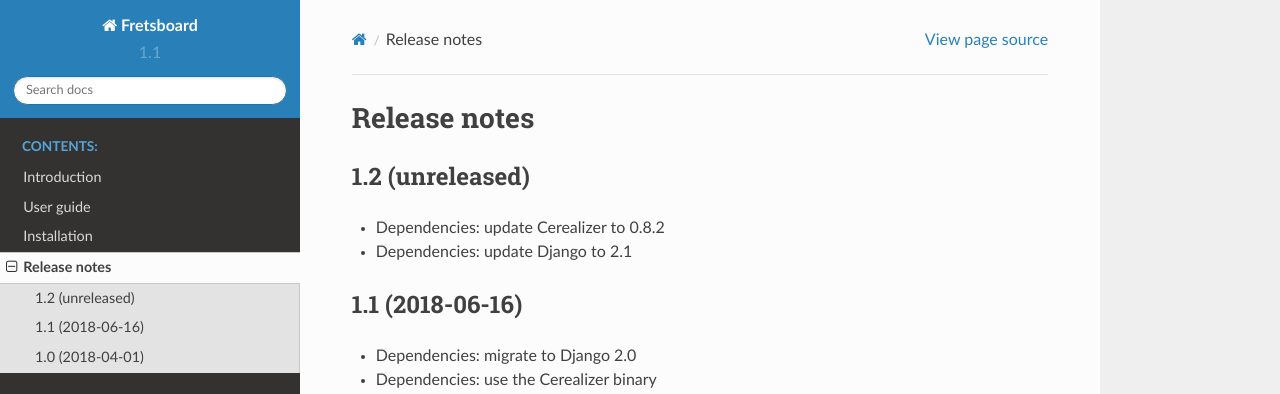
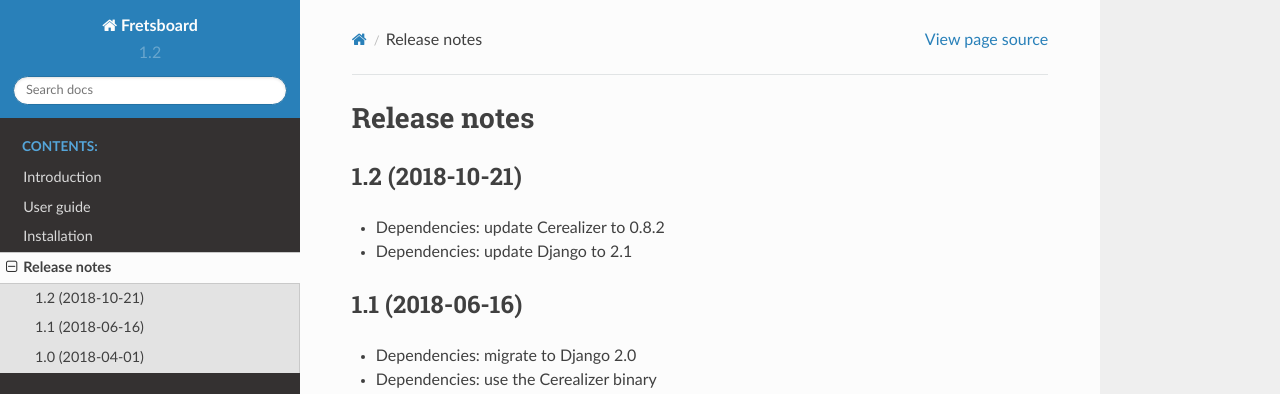
Before and after one commit to Linkid/fretsboard, a Sphinx documentation site: the page built from docs/source/releasenotes.rst, in a window 1280 px wide and 1021 px high. Shown: the top 394 px of the window. Built offline with Sphinx 7.4.7 and the Read the Docs theme 2.0.0, drawn with Linux system fonts in a browser that asks for light colours.

Commit message:
Release: update the version from v1.1 to v1.2

```diff
--- a/CHANGELOG.md
+++ b/CHANGELOG.md
@@ -1,7 +1,7 @@
 Release notes
 =============
 
-1.2 (unreleased)
+1.2 (2018-10-21)
 ----------------
 
 - Dependencies: update Cerealizer to 0.8.2
--- a/docs/source/conf.py
+++ b/docs/source/conf.py
@@ -57,9 +57,9 @@ author = 'François Magimel'
 # built documents.
 #
 # The short X.Y version.
-version = '1.1'
+version = '1.2'
 # The full version, including alpha/beta/rc tags.
-release = '1.1'
+release = '1.2'
 
 # The language for content autogenerated by Sphinx. Refer to documentation
 # for a list of supported languages.
--- a/setup.py
+++ b/setup.py
@@ -3,7 +3,7 @@
 from setuptools import setup
 
 
-version = "1.1"
+version = "1.2"
 
 setup(
     name="fretsboard",
```
Also changed, not shown: 3 other files.
